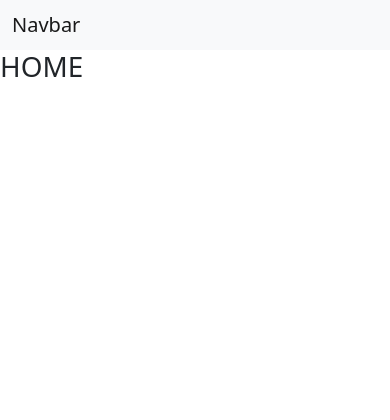
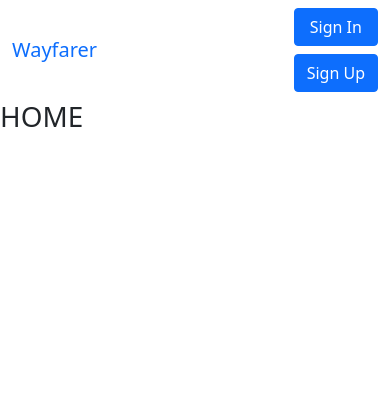
Before and after one commit to brianhung7/project-wayfare, a Django app: page / in a window 390 px wide. Shown: the top 420 px of the page. Run offline with Django 3.2, Linux system fonts and the light colour scheme.

Commit message:
adds sign in and sign up on navbar and added modals to base.html

```diff
--- a/main_app/templates/base.html
+++ b/main_app/templates/base.html
@@ -16,10 +16,51 @@
 </head>
 <body>
 
-    <nav class="navbar navbar-light bg-light">
+    <nav class="navbar">
     <div class="container-fluid">
-        <span class="navbar-brand mb-0 h1">Navbar</span>
+        <a class="navbar-brand" href="{% url 'home' %}">Wayfarer</a>
+        <div class="d-grid gap-2 d-md-flex justify-content-md-end">
+            <button class="btn btn-primary me-md-2" type="button">Sign In</button>
+            <button class="btn btn-primary" type="button">Sign Up</button>
+        </div>
     </div>
+
+        <div class="modal" tabindex="-1">
+            <div class="modal-dialog">
+                <div class="modal-content">
+                    <div class="modal-header">
+                        <h5 class="modal-title">Sign In</h5>
+                        <button type="button" class="btn-close" data-bs-dismiss="modal" aria-label="Close"></button>
+                    </div>
+                    <div class="modal-body">
+                        <p>Modal body text goes here.</p>
+                    </div>
+                    <div class="modal-footer">
+                        <button type="button" class="btn btn-secondary" data-bs-dismiss="modal">Close</button>
+                        <button type="button" class="btn btn-primary">Save changes</button>
+                    </div>
+                </div>
+            </div>
+        </div>
+
+        <div class="modal" tabindex="-1">
+            <div class="modal-dialog">
+                <div class="modal-content">
+                    <div class="modal-header">
+                        <h5 class="modal-title">Sing Up</h5>
+                        <button type="button" class="btn-close" data-bs-dismiss="modal" aria-label="Close"></button>
+                    </div>
+                    <div class="modal-body">
+                        <p>Modal body text goes here.</p>
+                    </div>
+                    <div class="modal-footer">
+                        <button type="button" class="btn btn-secondary" data-bs-dismiss="modal">Close</button>
+                        <button type="button" class="btn btn-primary">Save changes</button>
+                    </div>
+                </div>
+            </div>
+        </div>
+
     </nav>
 
 
```
